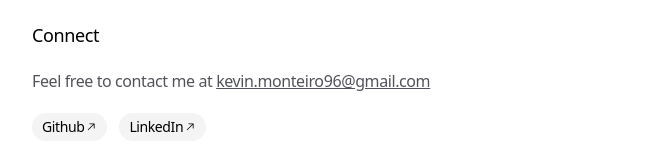
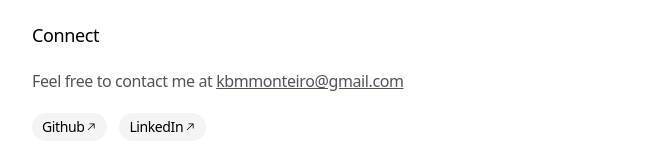
Before and after one commit to km-aero/my-website, a Next.js app: page / in a window 1280 px wide. Shown: the part 2137-2297 px from the top of the page, without its empty margins (304-975 px from the left). Built offline with nearby package versions, Linux system fonts and the light colour scheme.

Commit message:
feat: update contact email

```diff
--- a/app/data.ts
+++ b/app/data.ts
@@ -170,4 +170,4 @@ export const SOCIAL_LINKS: SocialLink[] = [
   },
 ]
 
-export const EMAIL = 'kevin.monteiro96@gmail.com'
+export const EMAIL = 'kbmmonteiro@gmail.com'
```
